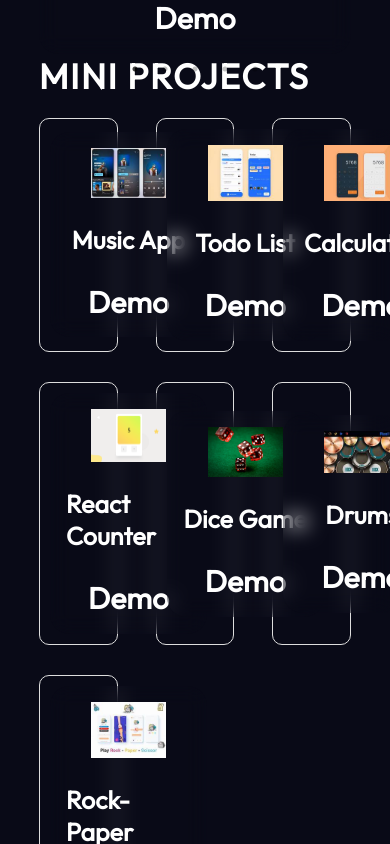
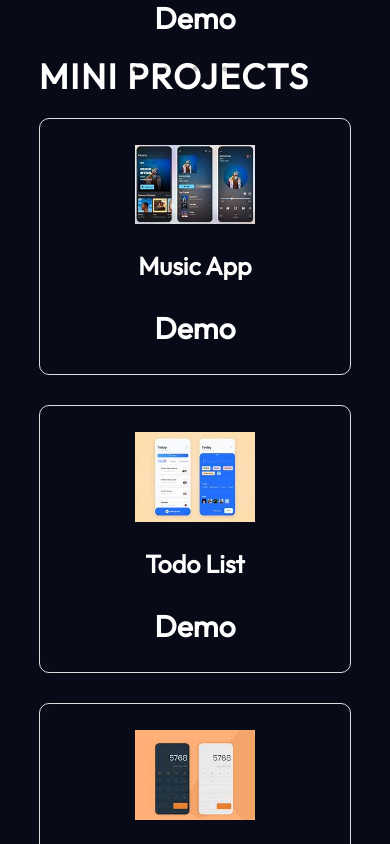
Before and after one commit to siddhant-2002/portfolio, a React (Vite) app: page / in a window 390 px wide. Shown: the part 5820-6664 px from the top of the page. Built offline with nearby package versions, Linux system fonts and the light colour scheme.

Commit message:
responsive

```diff
--- a/src/components/Projects/Miniproject.jsx
+++ b/src/components/Projects/Miniproject.jsx
@@ -5,7 +5,7 @@ import { getImageUrl } from "../../utils";
 export const Miniproject = ({ project: { title, imageSrc,link } }) => {
   return (
     <div className={styles.container}>
-      <div className={styles.div1}>
+      {/* <div className={styles.div1}> */}
         <img
           src={getImageUrl(imageSrc)}
           alt={`Image of ${title}`}
@@ -17,7 +17,7 @@ export const Miniproject = ({ project: { title, imageSrc,link } }) => {
             Demo
           </span>
         </div>
-      </div>
+      {/* </div> */}
     </div>
   );
 };
--- a/src/components/Projects/Miniproject.module.css
+++ b/src/components/Projects/Miniproject.module.css
@@ -4,8 +4,8 @@
   display: flex;
   flex-direction: column;
   border-radius: 20px;
-  backdrop-filter: blur(10px); /* Apply blur */
-  /* padding: 2em;/ */
+  justify-content: center;
+  align-items: center;
 }
 
 /* Responsive styles */
--- a/src/components/Projects/Projects.module.css
+++ b/src/components/Projects/Projects.module.css
@@ -46,3 +46,21 @@
   flex-wrap: wrap;
   justify-content: center;
 }
+/* Responsive styles */
+@media (max-width: 1200px) {
+  .project-card {
+    width: calc(33.33% - 15px); /* Three cards per row */
+  }
+}
+
+@media (max-width: 768px) {
+  .project-card {
+    width: calc(50% - 15px); /* Two cards per row */
+  }
+}
+
+@media (max-width: 480px) {
+  .project-card {
+    width: 100%; /* One card per row */
+  }
+}
```
